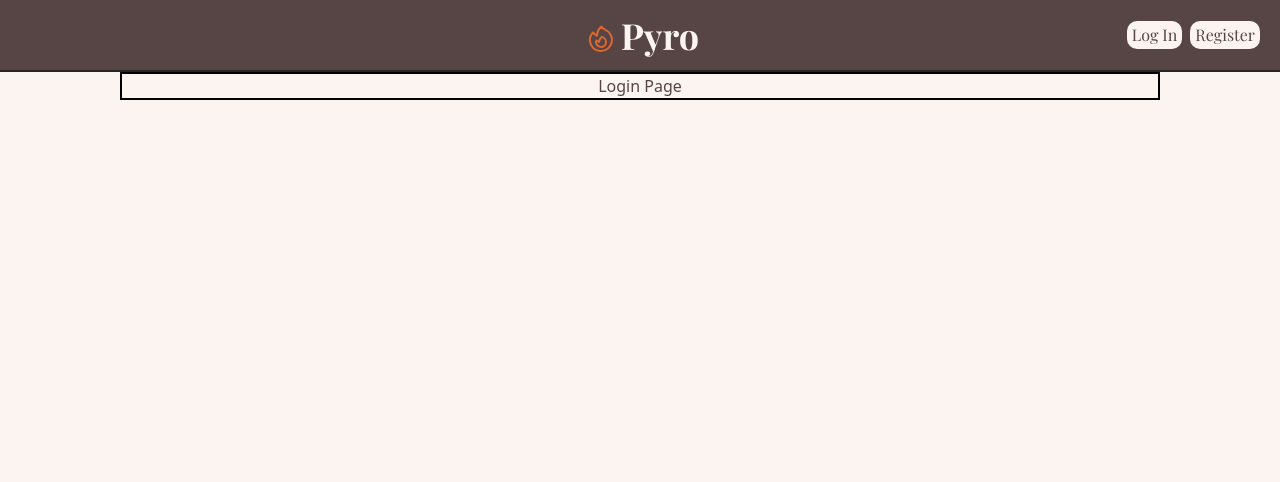
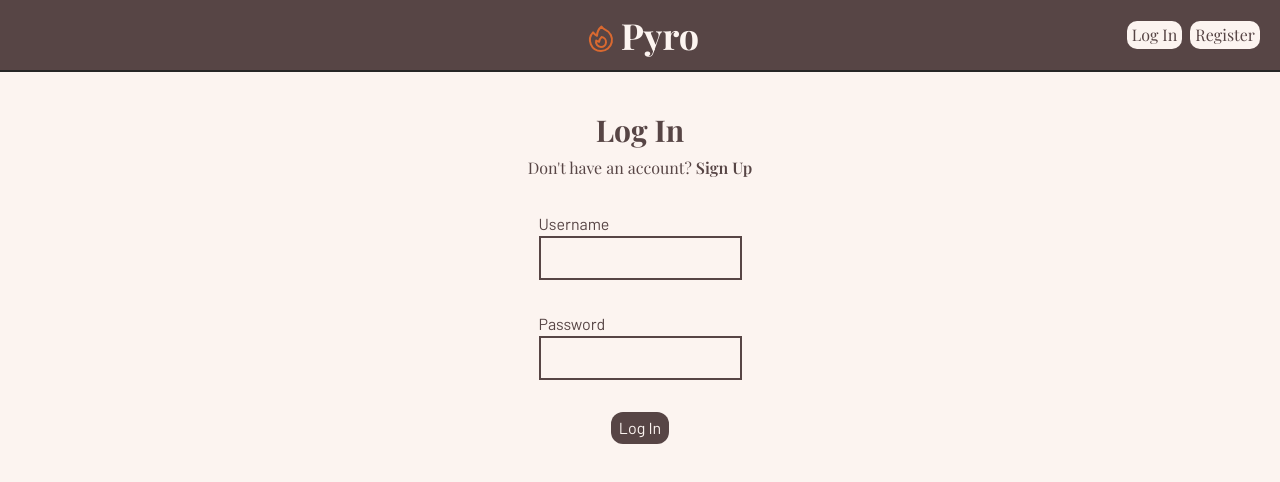
Before and after one commit to NovaByte-CS4800-Group-2/pyro, a Next.js app in the folder client/: page /log-in in a window 1280 px wide. Shown: the top 482 px of the page. Built offline with nearby package versions, Linux system fonts and the light colour scheme; a web font is replaced by a local one.

Commit message:
Added Login Form (does not post)

```diff
--- a/client/app/globals.css
+++ b/client/app/globals.css
@@ -19,6 +19,7 @@
 body {
   background-color: var(--seashell);
   color: var(--liver);
+  font-family: var(--font-normal);
 }
 /* Button Styling */
 .button {
@@ -30,8 +31,8 @@ body {
 }
 /* Button Hover Animation */
 .button:hover {
-  animation: forwards;
-  animation: button_expand 100ms linear 0s 1 normal both;
+  background: antiquewhite;
+  /*animation: button_expand 0ms linear 0s 1 normal both;*/
 }
 @keyframes button_expand {
   0% {}
--- a/client/app/log-in/page.tsx
+++ b/client/app/log-in/page.tsx
@@ -1,11 +1,21 @@
 import Header from "@/app/ui/header";
+import Link from "next/link";
 
 export default function Login() {
   return (
 	<>
 	  <Header />
-	  <div className="ml-30 mr-30 border-black border-2 text-center flex flex-col">
-		<h3>Login Page</h3>
+	  <div className="mt-10 ml-30 mr-30 text-center flex flex-col">
+		<h1 className="text-3xl font-display pb-2 font-bold">Log In</h1>
+		<h2 className="text-l font-display">Don't have an account? <Link href="/register" className="font-semibold hover:underline">Sign Up</Link></h2>
+	  	{/* TODO: Add URL to submit to (action) */}
+		<form method="post" className="flex flex-col m-auto mt-8 font-normal">
+			<label className="self-start">Username</label>
+			<input type="text" className="border-(liver) border-2 mb-8 p-2"></input>
+			<label className="self-start">Password</label>
+			<input type="password" className="border-(liver) border-2 mb-8 p-2"></input>
+			<Link href="/"><input className="rounded-xl bg-(--liver) m-auto p-1 pl-2 pr-2 text-(--seashell) hover:bg-(--sage) hover:text-(--liver)" type="submit" value="Log In"></input></Link>
+		</form>
 	  </div>
 	</>
   );
```
